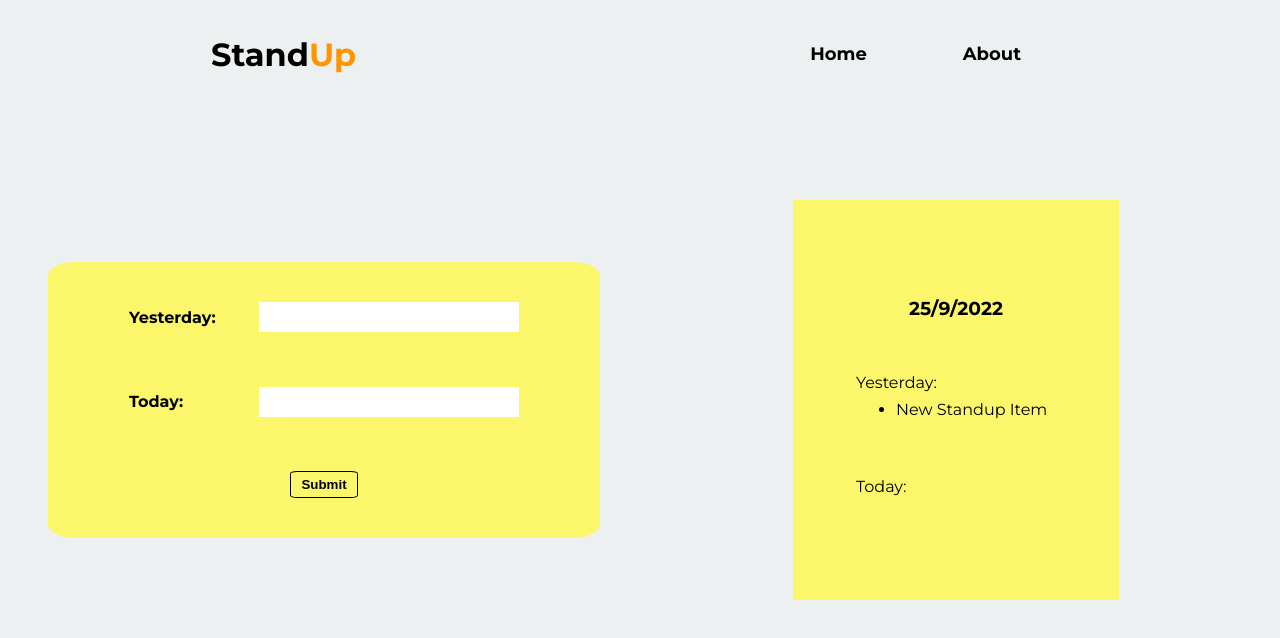
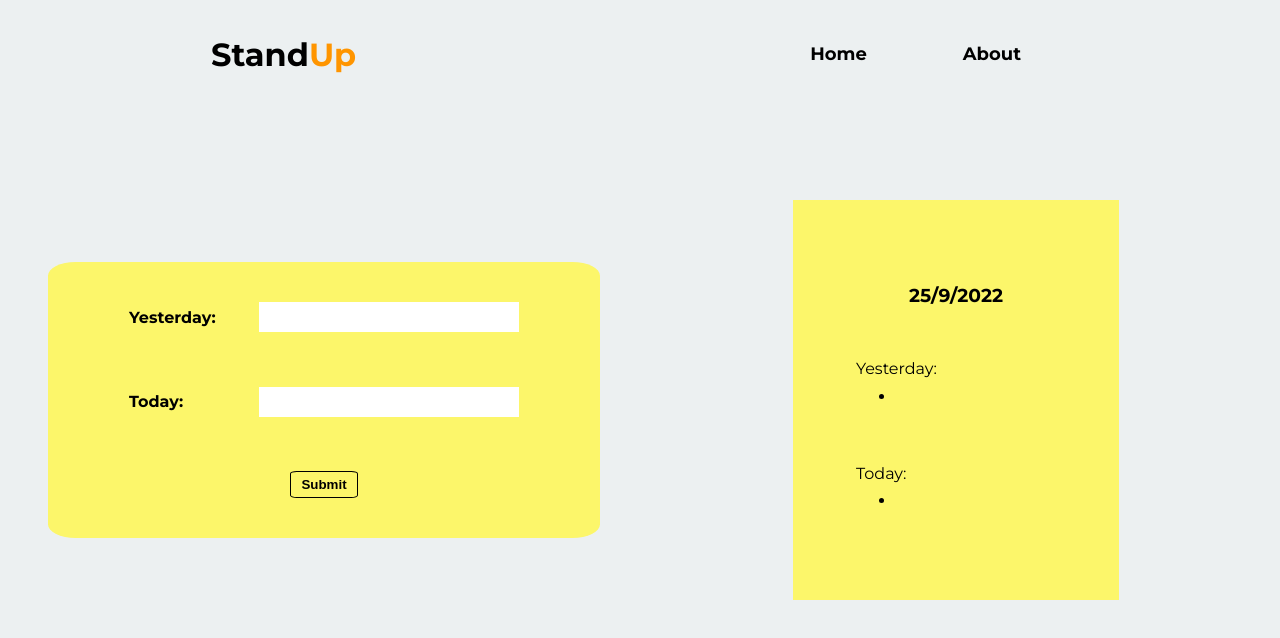
Before and after one commit to K-ash-ish/standup-App, a React (Create React App) app: page / in a window 1280 px wide. Shown: the top 638 px of the page. Built offline with nearby package versions, Linux system fonts and the light colour scheme.

Commit message:
able to pass data from form to card component need fixes handeling input

```diff
--- a/src/App.js
+++ b/src/App.js
@@ -1,14 +1,36 @@
+import React, { useState } from "react";
 import Navbar from "./components/Navbar";
 import "./App.css";
 import StandupForm from "./components/StadupForm";
 import Card from "./components/Card";
 function App() {
+  const [yesterday, setYesterday] = useState("");
+  const [today, setToday] = useState("");
+  function handleSubmit(event) {
+    event.preventDefault();
+    setYesterday("");
+    setToday("");
+  }
+
+  function handleToday(event) {
+    setToday(event.target.value);
+  }
+  function handleYesterday(event) {
+    setYesterday(event.target.value);
+  }
+
   return (
     <div className="App">
       <Navbar />
       <main className="container">
-        <StandupForm />
-        <Card />
+        <StandupForm
+          today={today}
+          yesterday={yesterday}
+          handleSubmit={handleSubmit}
+          handleToday={handleToday}
+          handleYesterday={handleYesterday}
+        />
+        <Card todayStandup={today} yesterdayStandup={yesterday} />
       </main>
     </div>
   );
--- a/src/components/Card.jsx
+++ b/src/components/Card.jsx
@@ -10,13 +10,13 @@ function Card(props) {
       <div className="standup">
         <dl className="standup-list">
           <dt className="list-heading">Yesterday:</dt>
-          <dd className="list-item">New Standup Item</dd>
+          <dd className="list-item">{props.yesterdayStandup}</dd>
         </dl>
       </div>
       <div className="standup">
         <dl className="standup-list">
           <dt className="list-heading">Today:</dt>
-
+          <dd className="list-item">{props.todayStandup}</dd>
         </dl>
       </div>
     </div>
--- a/src/components/StadupForm.jsx
+++ b/src/components/StadupForm.jsx
@@ -4,26 +4,12 @@ import Button from "./Button";
 import "./StandupForm.css";
 
 function StandupForm(props) {
- const [yesterday, setYesterday] = useState("");
- const [today, setToday] = useState("");
- function handleClick(event) {
-    console.log(today);
-    console.log(yesterday)
-    event.preventDefault();
-    setYesterday("");
-    setToday("");
-  }
-  function handleToday(event) {
-    setToday(event.target.value);
-  }
-  function handleYesterday(event) {
-    setYesterday(event.target.value);
-  }
+
   return (
-    <form className="standup-form" onSubmit={handleClick}>
-      <Input input="Yesterday" handleInput={handleYesterday} value={yesterday} />
-      <Input input="Today" handleInput={handleToday} value={today} />
-      <Button name="Submit" handleClick={handleClick} type="submit" />
+    <form className="standup-form" onSubmit={props.handleSubmit}>
+      <Input input="Yesterday" handleInput={props.handleYesterday} value={props.yesterday} />
+      <Input input="Today" handleInput={props.handleToday} value={props.today} />
+      <Button name="Submit"  type="submit" />
     </form>
   );
 }
```
